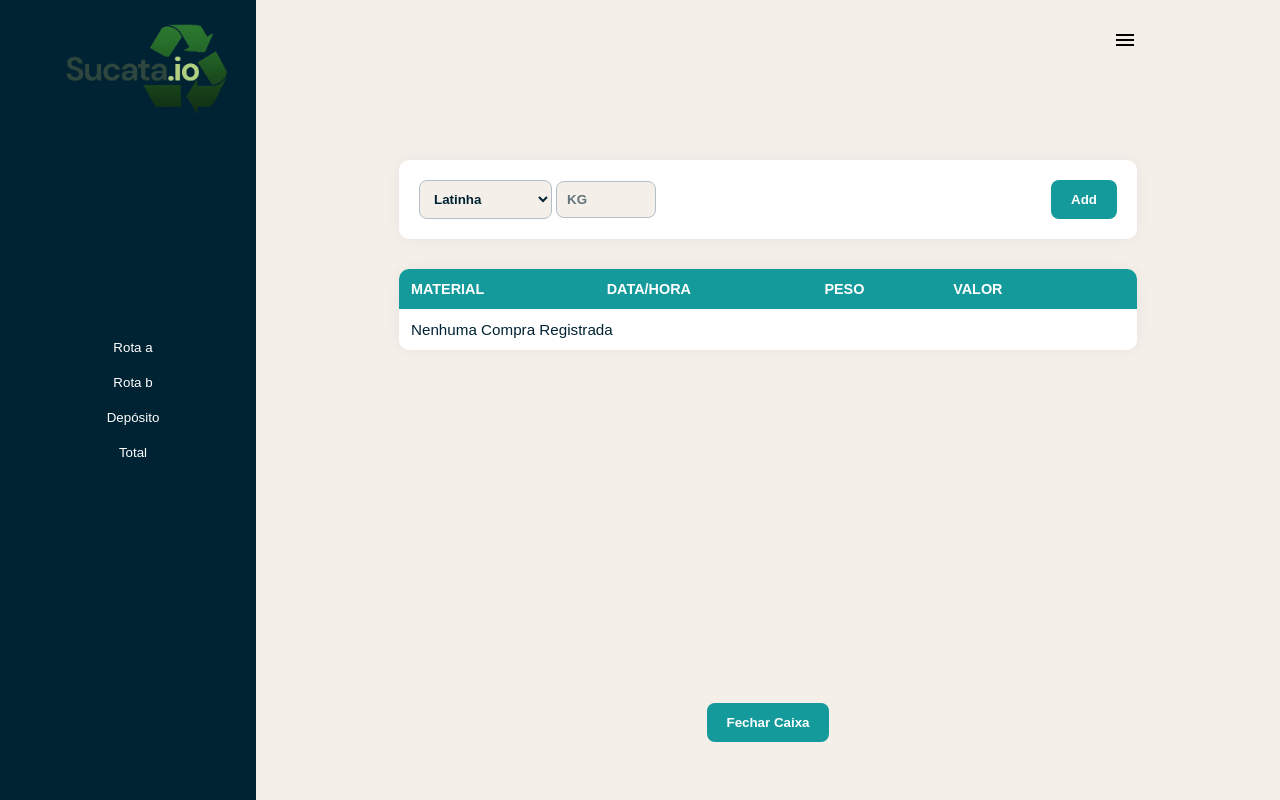
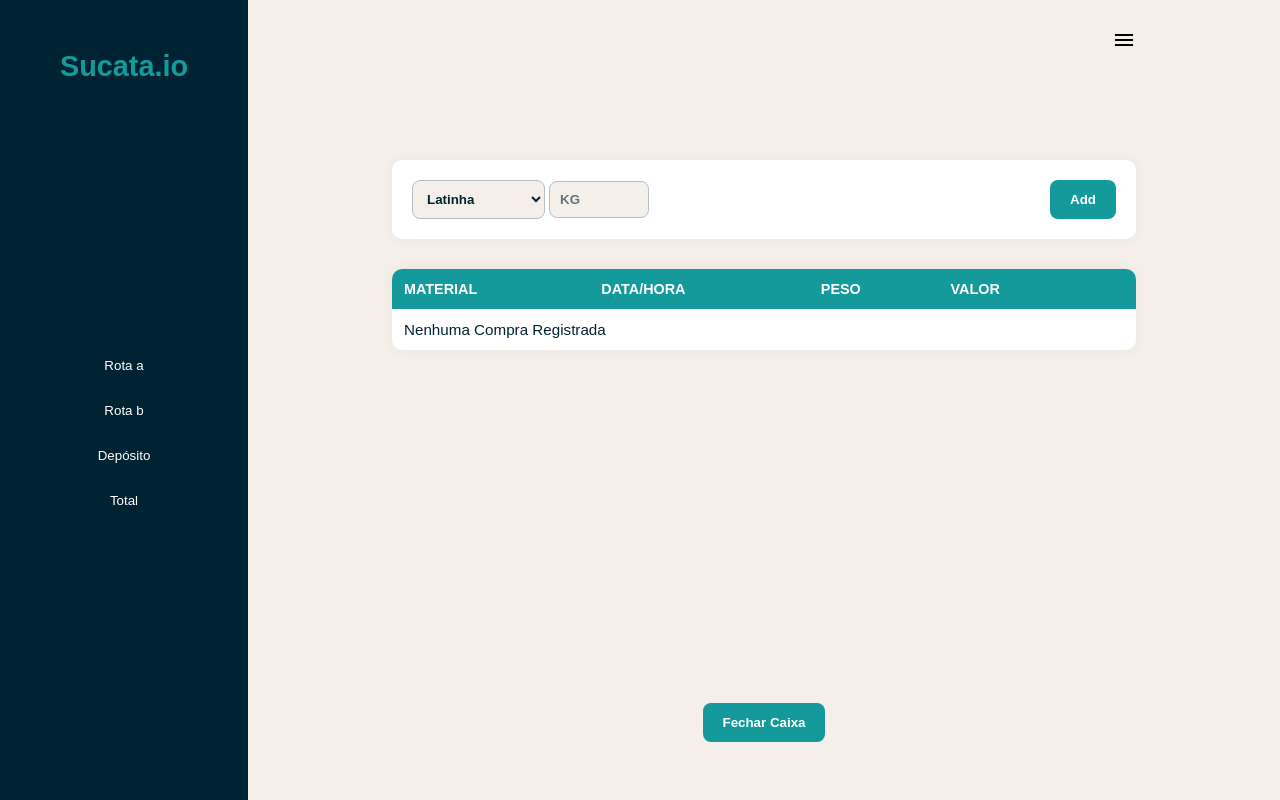
Before and after one commit to Bleidson/Sucata.io, a plain HTML site: page index.html in a window 1280 px wide. Drawn offline with nearby package versions, Linux system fonts and the light colour scheme.

Commit message:
Refining

```diff
--- a/index.html
+++ b/index.html
@@ -10,7 +10,7 @@
 </head>
 <body>
     <section id="sidebar-left">
-        <img src="img/LogoSucata01.png" alt="">
+        <h1 id="logo">Sucata<span>.io</span></h1>
         <nav>
             <button class=" btn-sidebar" id="btn-rota-a">Rota a</button>
             <button class=" btn-sidebar" id="btn-rota-b">Rota b</button>
--- a/style.css
+++ b/style.css
@@ -21,22 +21,41 @@ body{
 
 
 
-#sidebar-left{
-    display: flex;
-    flex-direction: column;
-    height: 100vh;
-    justify-content: center;
-    gap: 10px;
-    padding-left: 10px;
-    flex: 0.20;
-    background-color: var(--var-color1);
+#sidebar-left {
+  display: flex;
+  flex-direction: column;
+  justify-content: flex-start;
+  align-items: flex-start;
+  height: 100vh;
+  padding: 20px 0px;
+  flex: 0.20;
+  background-color: var(--var-color1);
+  gap: 40px;
 }
 
-#sidebar-left img{
-    width: 200px;
-    position:absolute;
-    top:0px;
-    left: 40px;
+#logo {
+  font-family: Arial, Helvetica, sans-serif;
+  color: var(--var-color2);
+  font-size: 1.8rem;
+  margin-top: 30px;
+  margin-bottom: 10px;
+  width: 100%;
+  text-align: center;
+
+}
+
+#logo span {
+  color: var(--var-color2);
+}
+
+
+#sidebar-left nav {
+  display: flex;
+  flex-direction: column;
+  gap: 10px;
+  flex-grow: 0.9;
+  justify-content: center;
+  width: 100%;
 }
 
 .btn-sidebar{
@@ -93,7 +112,6 @@ body{
 
 
 
-/* Select estilizado */
 #material-opt {
   padding: 10px;
   border: 1px solid var(--var-color3);
@@ -109,7 +127,7 @@ body{
   border-color: var(--var-color2);
 }
 
-/* Input de peso */
+
 #weigth-form {
   padding: 10px;
   width: 100px;
@@ -167,7 +185,7 @@ body{
     margin-bottom: 30px;
 }
 
-/* 🌐 Estilo da Tabela */
+
 
 #main-table {
   width: 100%;
@@ -180,7 +198,7 @@ body{
   font-family: sans-serif;
 }
 
-/* Cabeçalho */
+
 #main-table thead {
   background-color: var(--var-color2);
   color: white;
@@ -188,36 +206,34 @@ body{
   font-size: 0.9rem;
 }
 
-/* Células do cabeçalho */
+
 #main-table thead th {
   padding: 12px;
   text-align: left;
 }
 
-/* Linhas do corpo */
+
 #main-table tbody tr {
   border-bottom: 1px solid #ddd;
   transition: background-color 0.2s ease-in-out;
 }
 
-/* Células do corpo */
+
 #main-table tbody td {
   padding: 12px;
   font-size: 0.95rem;
   color: var(--var-color1);
 }
 
-/* Hover nas linhas */
+
 #main-table tbody tr:hover {
   background-color: var(--var-color4);
 }
 
-/* Última linha sem borda */
 #main-table tbody tr:last-child {
   border-bottom: none;
 }
 
-/* Células de ação (botões editar/excluir, se houver) */
 .table-action {
   display: flex;
   gap: 8px;
@@ -238,7 +254,6 @@ body{
   background-color: var(--var-color1);
 }
 
-/* 🎯 Estilo para botões de ação (Editar / Excluir) */
 
 .action-btn {
   border: none;
@@ -250,7 +265,6 @@ body{
   margin: 0 2px;
 }
 
-/* Edição (ícone de lápis ✏️) */
 .action-btn:hover {
   background-color: #159A9C;
   border-radius: 5px;
```
